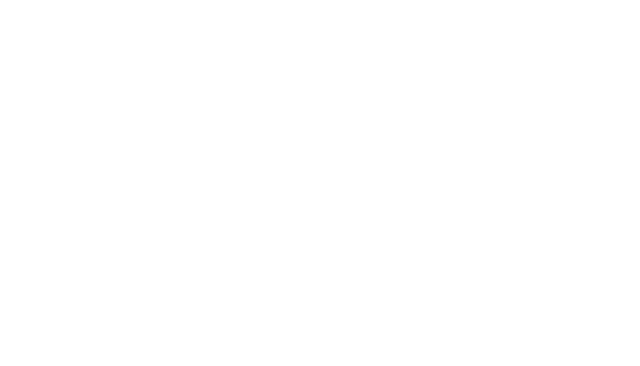
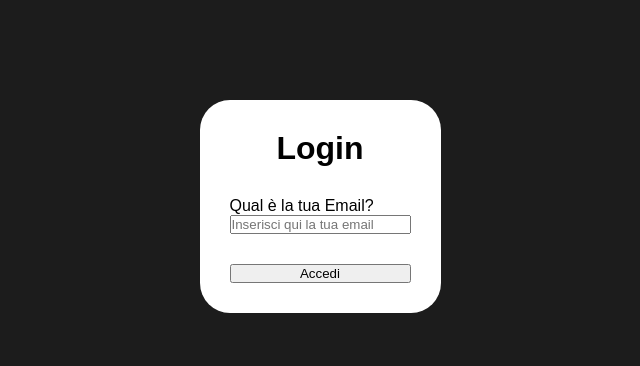
Before and after one commit to carlopezzuti/js-mail-dadi, a plain HTML site: page mail_access/index.html in a window 1280 px wide. Shown: the whole page, without its empty margins (320-960 px from the left). Drawn offline with Linux system fonts and the light colour scheme.

Commit message:
mail_access end project

```diff
--- a/mail_access/assets/css/style.css
+++ b/mail_access/assets/css/style.css
@@ -7,3 +7,49 @@
     padding: 0;
     box-sizing: border-box;
 }
+
+/*-----------------
+    GENERAL
+-----------------*/
+
+body {
+    background-color: rgb(28, 28, 28);
+    font-family: sans-serif;
+}
+
+/*-----------------
+    MAIN
+-----------------*/
+
+main{
+    display: flex;
+    flex-direction: column;
+    justify-content: center;
+    align-items: center;
+    width: 80%;
+    margin: 100px auto;
+    gap: 50px;
+}
+
+h1 {
+    text-align: center;
+}
+
+.container{
+    display: flex;
+    flex-direction: column;
+    justify-content: space-evenly;
+    gap: 30px;
+    padding: 30px;
+    background-color: white;
+    border-radius: 30px;
+}
+
+.input-form {
+    display: flex;
+    flex-direction: column;
+}
+
+#result{
+    color: white;
+}
--- a/mail_access/assets/js/script.js
+++ b/mail_access/assets/js/script.js
@@ -0,0 +1,30 @@
+// Email accettate
+const emailProfiles = ["name1@email.com", "name2@email.com", "name3@email.com", "name4@email.com"]
+const inputMail = document.getElementById('mail')
+const checkBtn = document.getElementById('check-btn')
+const resultCheck = document.getElementById('result')
+
+//
+for (let i = 0; i < emailProfiles.length; i++) {
+    console.log(emailProfiles[i])
+}
+
+checkBtn.addEventListener('click', checkMail)
+
+// Controllo Email e Risposta
+function checkMail() {
+
+    let controlVariable = false
+    for (let i = 0; i < emailProfiles.length; i++) {
+
+        if (emailProfiles[i] === inputMail.value) {
+            controlVariable = true
+        }
+    }
+
+    if (controlVariable) {
+        resultCheck.innerHTML = "Benvenuto/a"
+    } else {
+        resultCheck.innerHTML = "Mi dispiace, non hai un account."
+    }
+}
--- a/mail_access/index.html
+++ b/mail_access/index.html
@@ -8,7 +8,17 @@
     <link rel="stylesheet" href="./assets/css/style.css">
 </head>
 <body>
-
+    <main>
+        <div class="container">
+            <h1>Login</h1>
+            <div class="input-form">
+                <label for="mail">Qual è la tua Email?</label>
+                <input type="mail" name="mail" id="mail" placeholder="Inserisci qui la tua email">
+            </div>
+            <button id="check-btn">Accedi</button>
+        </div>
+        <div id="result"></div>
+    </main>
     <script src="./assets/js/script.js"></script>
 </body>
 </html>
```
